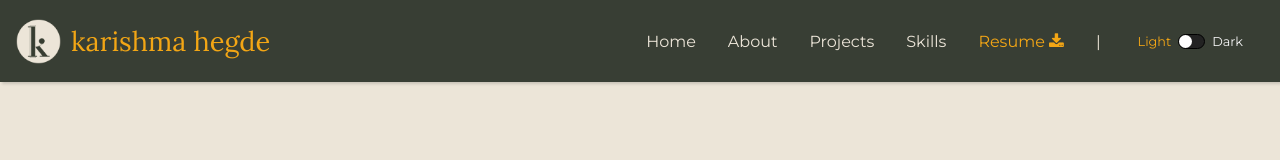
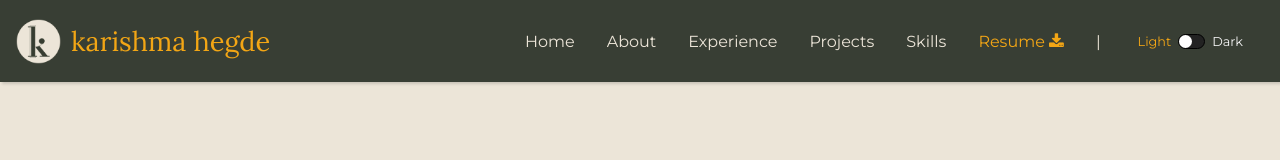
Before and after one commit to karishmahegde/portfolio, a React (Create React App) app: page / in a window 1280 px wide. Shown: the top 160 px of the page. Built offline with nearby package versions, Linux system fonts and the light colour scheme.

Commit message:
Experience Section - Navbar

```diff
--- a/src/components/Navbar.js
+++ b/src/components/Navbar.js
@@ -28,6 +28,11 @@ export default function Navbar(props) {
           <li>
             <a className="navLink" href="#about">
               About
+            </a>
+          </li>
+          <li>
+            <a className="navLink" href="#experience">
+              Experience
             </a>
           </li>
           <li>
```
